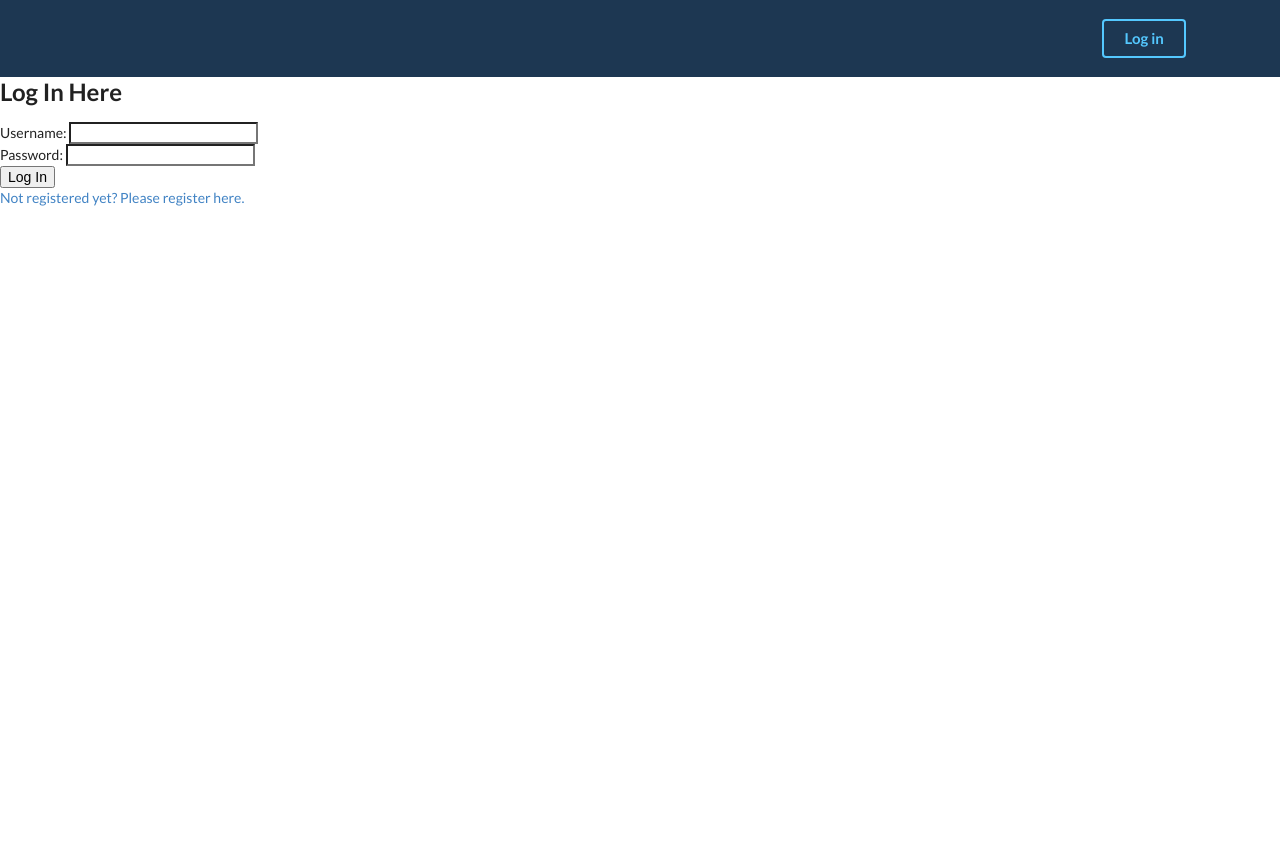
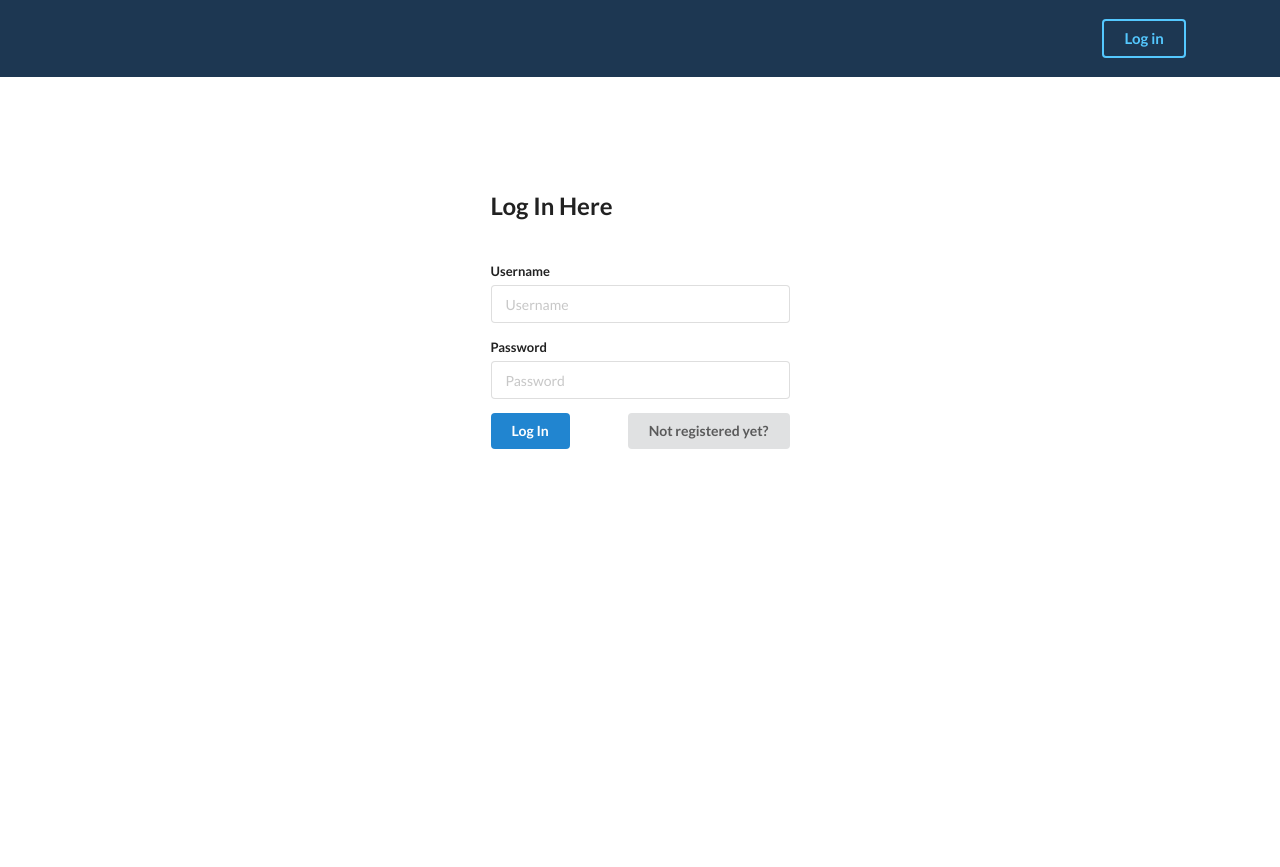
Before and after one commit to katliang/hackbright-project, a Flask app: page /login in a window 1280 px wide. After the commit the page ends 449 px from the top, so only its background shows below. Run offline with Flask 2, Linux system fonts and the light colour scheme; some libraries are stand-ins or nearby versions; some web fonts are replaced.

Commit message:
added style to log in page and updated success messages

```diff
--- a/server.py
+++ b/server.py
@@ -46,14 +46,14 @@ def register_process():
         new_user.set_password(password)
         db.session.add(new_user)
         db.session.commit()
-        return redirect("/login")
+        return render_template("login.html", just_registered=True)
 
 
 @app.route("/login", methods=["GET"])
 def login_form():
     """ Show login form."""
 
-    return render_template("login.html")
+    return render_template("login.html", just_registered=False)
 
 
 @app.route("/login", methods=["POST"])
--- a/static/css/styles.css
+++ b/static/css/styles.css
@@ -1,6 +1,3 @@
-.ui.success.message {
-    display: none;
-}
 
 .ui.inverted.segment, .ui.primary.inverted.segment {
     background: #1d3752;
@@ -36,3 +33,7 @@
 .ui.card, .ui.cards>.card.confirm-list{
      width: 500px;
 }
+
+.top-header {
+    padding-top: 3cm;
+}
--- a/static/js/add-recipe.js
+++ b/static/js/add-recipe.js
@@ -2,7 +2,7 @@
 
 function removeCard(result) {
     // show confirmation message
-    $('.ui.success.message').show();
+    $('#saved-msg').toggleClass('hidden');
     $('#confirm-add-recipe').html('Recipe has been saved.');
     var selectorString = '[data-card-recipe-id=' + result['recipe_id'] + ']';
     // hide card
@@ -12,7 +12,7 @@ function removeCard(result) {
 
     // hide message after 2 seconds
     setTimeout(function() {
-        $('.ui.success.message').hide();
+        $('#saved-msg').toggleClass('hidden');
     }, 2000);
 }
 
--- a/static/js/semantic.js
+++ b/static/js/semantic.js
@@ -27,4 +27,15 @@ $(document)
         $('#diet')
             .dropdown();
 
+        // allows user to dismiss notifications
+        $('.message .close')
+          .on('click', function() {
+            $(this)
+              .closest('.message')
+              .transition('fade')
+    ;
+  })
+;
+
+
     });
--- a/templates/login.html
+++ b/templates/login.html
@@ -4,7 +4,45 @@
 
 {% block content %}
 
-<h2>Log In Here</h2>
+<div class="ui fluid container">
+    <div class="ui grid">
+        <div class="six wide column"></div>
+        <div class="four wide centered column">
+
+        {% if just_registered %}
+        <div class="ui success message">
+            <i class="close icon"></i>
+            <div class="header">
+                Your user registration was successful.
+            </div>
+            <p>You may now log-in with the username you have chosen</p>
+        </div>
+        {% endif %}
+
+            <div id="header"><h2 class="top-header">Log In Here</h2></div>
+            <br>
+            <br>
+            <form class="ui form" action="/login" method="POST">
+                    <div class="field">
+                        <label>Username</label>
+                        <input type="text" name="username" placeholder="Username" required>
+                    </div>
+                    <div class="field">
+                        <label>Password</label>
+                        <input type="password" name="password" placeholder="Password" required>
+                    </div>
+                    <button class="ui blue button" type="submit">Log In</button>  <a href="/" class="ui button right floated">Not registered yet?</a>
+                </form>
+        </div>
+        <div class="six wide column"></div>
+    </div>
+</div>
+
+
+
+
+
+<!-- <h2>Log In Here</h2>
 
 <form action="/login" method="POST">
     Username: <input type="text" name="username" required><br>
@@ -13,5 +51,5 @@
 </form>
 
 <a href="/register">Not registered yet? Please register here.</a>
-
+ -->
 {% endblock %}
--- a/templates/recipes.html
+++ b/templates/recipes.html
@@ -50,7 +50,7 @@
                 <a href="/new_search" class="ui button">Search for More recipes</a>
             </div>
             <div class="eight wide column">
-                <div class="ui success floating compact centered tiny message">
+                <div class="ui success floating compact centered tiny message hidden" id="saved-msg">
                     <div class="header" id="confirm-add-recipe"></div>
                 </div>
             </div>
```
